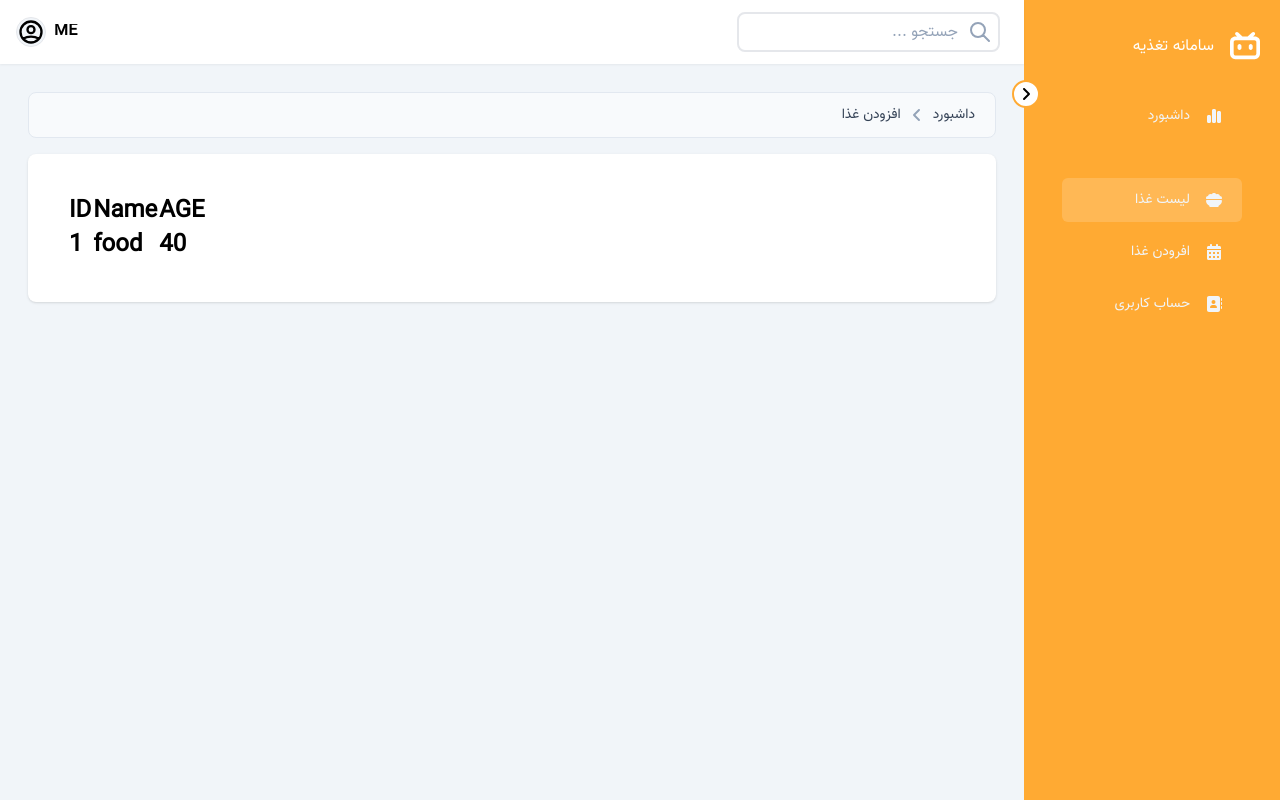
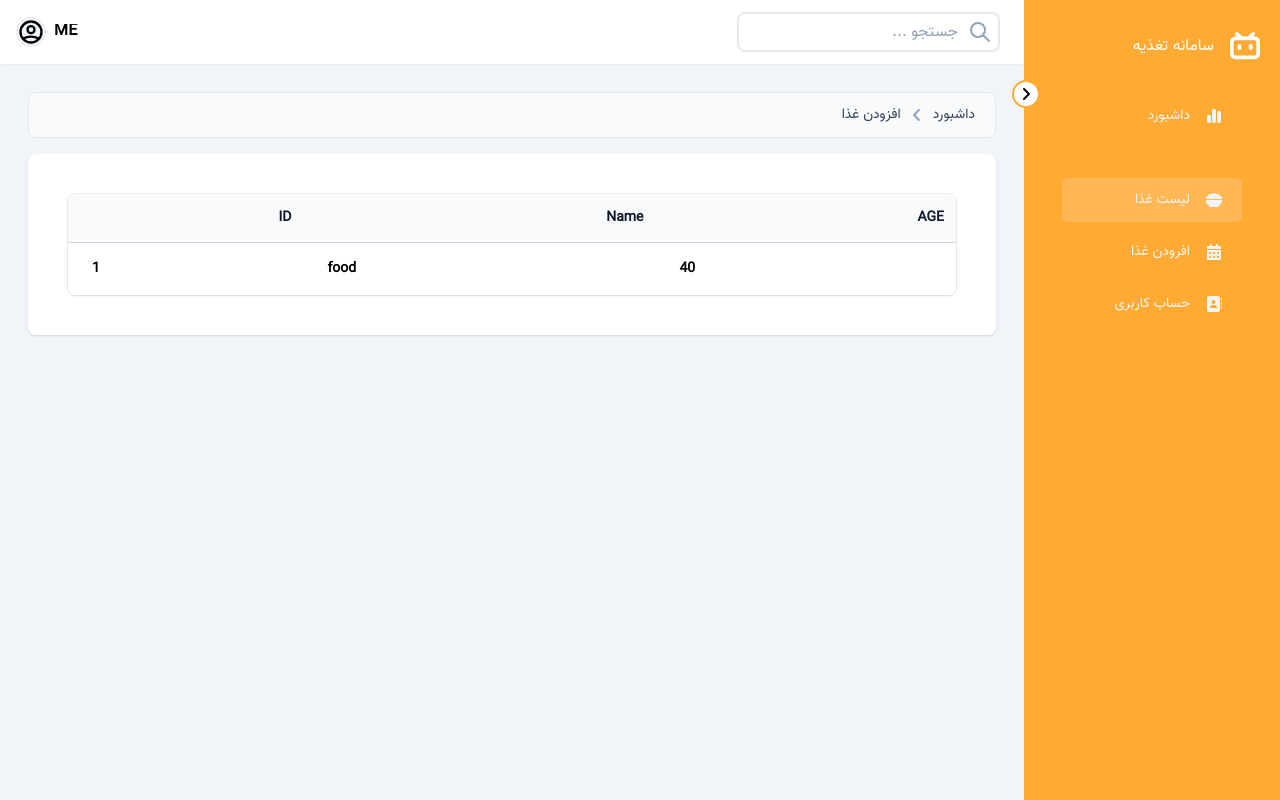
Before and after one commit to SaraZmni/food-dashboard-app, a React app: page /dashboard in a window 1280 px wide. Both pictures are taken after a click on the item "لیست غذا". Built offline with nearby package versions, Linux system fonts and the light colour scheme.

Commit message:
change table component

```diff
--- a/src/components/general/ui-kit/table/table.tsx
+++ b/src/components/general/ui-kit/table/table.tsx
@@ -49,29 +49,41 @@ const Table: FC = () => {
   });
   return (
     <div className="p-2 max-w-5xl mx-auto">
-      <table>
-        <thead>
+      <div className="-mx-4 -my-2 overflow-x-auto sm:-mx-6 lg:-mx-8">
+        <div className="inline-block min-w-full py-2 align-middle md:px-6 lg:px-8">
+          <div className="overflow-hidden shadow ring-1 ring-black ring-opacity-5 md:rounded-lg">
+            <table className="min-w-full divide-y divide-slate-300">
+              <thead className="bg-slate-50">
                 {table.getHeaderGroups().map((headerGroup) => (
                   <tr key={headerGroup.id}>
                     {headerGroup.headers.map((header) => (
-                <th key={header.id}>
-                  <div>
+                      <th
+                        key={header.id}
+                        className="py-3.5 pl-4 pr-3 text-right text-sm font-semibold text-slate-900 sm:pl-6"
+                      >
                         {flexRender(
                           header.column.columnDef.header,
                           header.getContext()
                         )}
-                  </div>
                       </th>
                     ))}
                   </tr>
                 ))}
               </thead>
-        <tbody>
+              <tbody className="divide-y divide-slate-200 bg-white">
                 {table.getRowModel().rows.map((row) => (
                   <tr key={row.id}>
                     {row.getVisibleCells().map((cell) => (
-                <td key={cell.id}>
-                  {flexRender(cell.column.columnDef.cell, cell.getContext())}
+                      <td
+                        key={cell.id}
+                        className="whitespace-nowrap py-4 pl-4 pr-3 text-sm sm:pl-6"
+                      >
+                        <div className="flex flex-col items-start">
+                          {flexRender(
+                            cell.column.columnDef.cell,
+                            cell.getContext()
+                          )}
+                        </div>
                       </td>
                     ))}
                   </tr>
@@ -79,6 +91,9 @@ const Table: FC = () => {
               </tbody>
             </table>
           </div>
+        </div>
+      </div>
+    </div>
   );
 };
 
```
Lines whose indentation alone changed are shown as unchanged.
